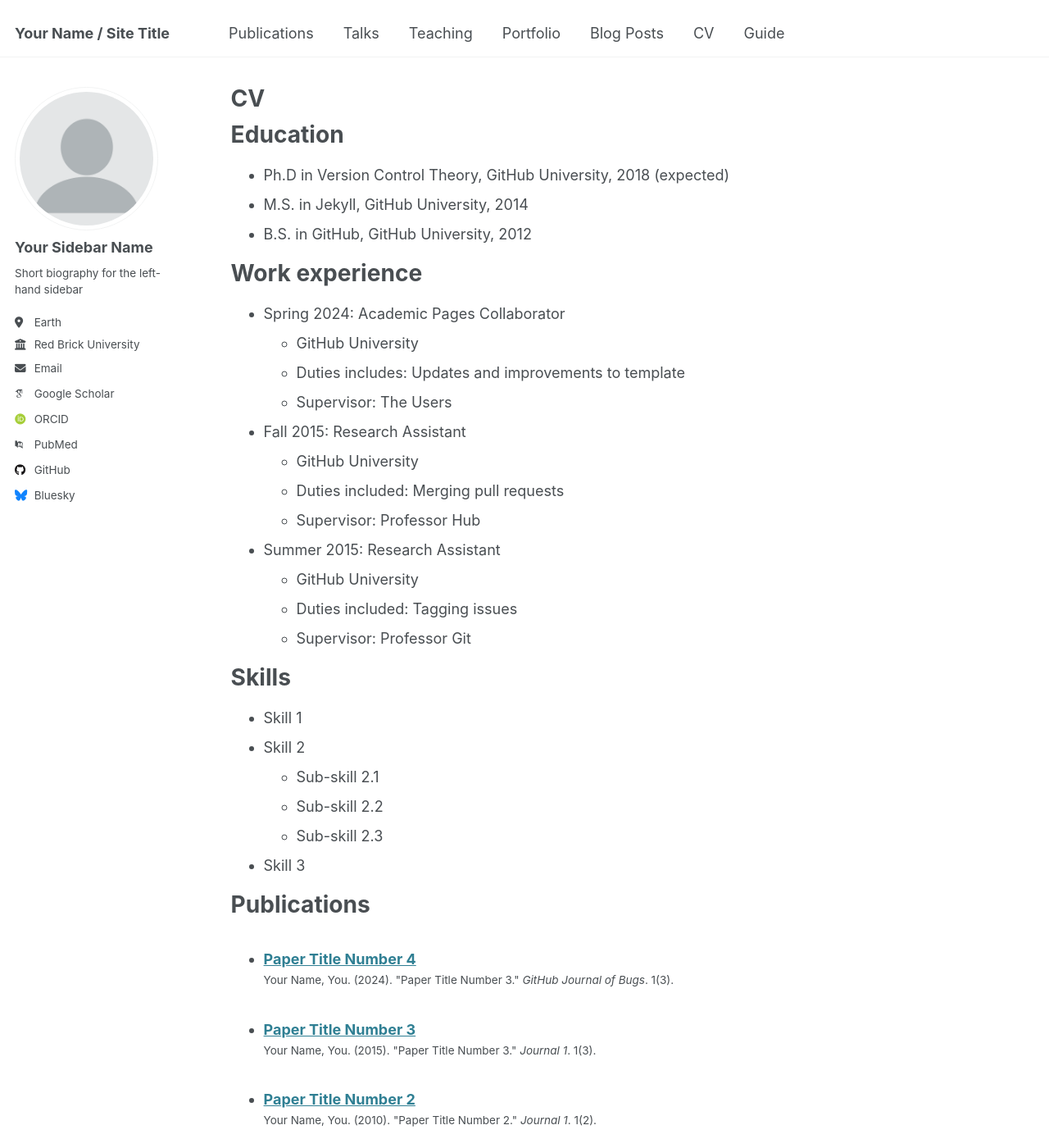
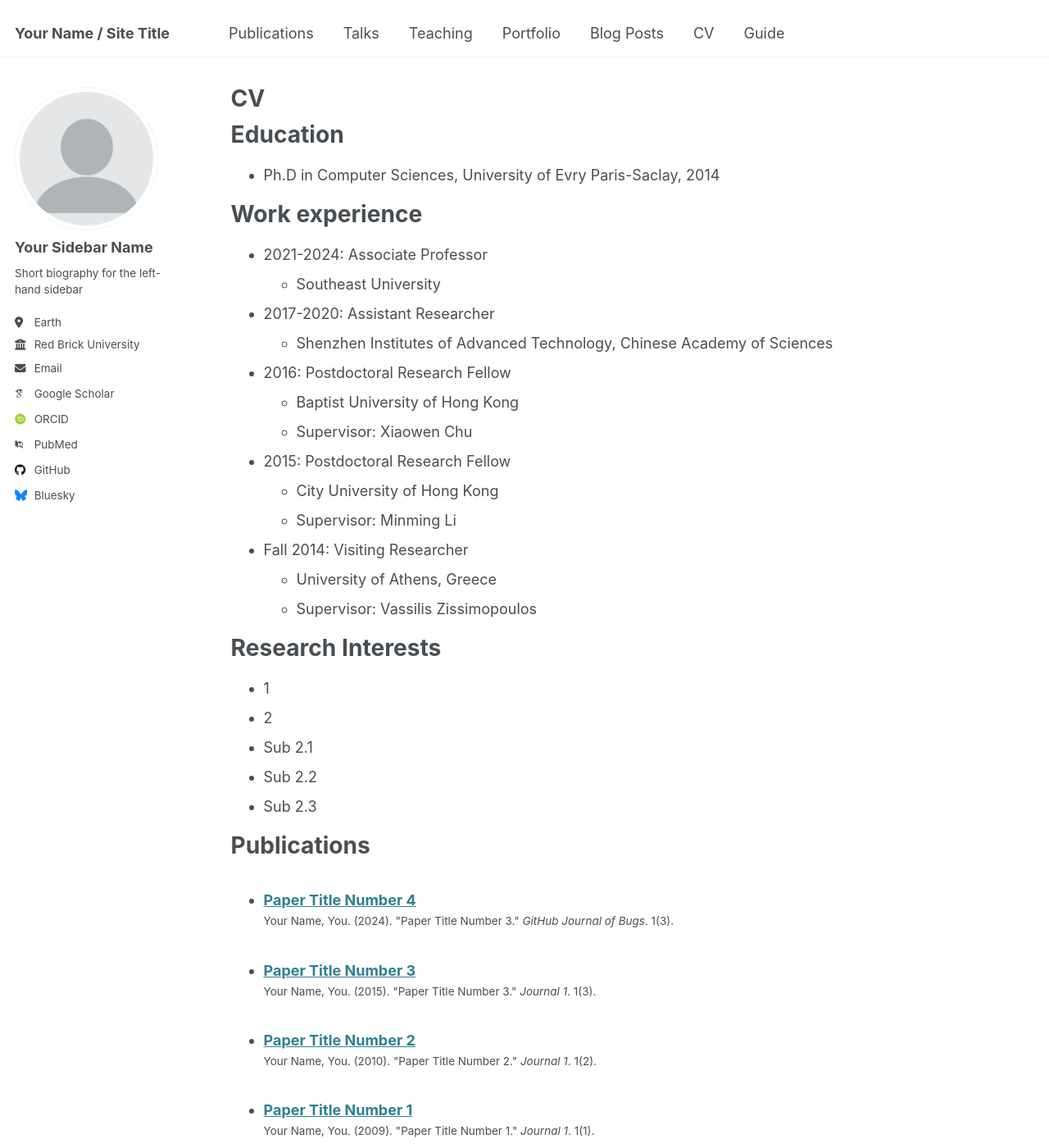
Before and after one commit to gchauv/gchauv.github.io, a Jekyll site: the page built from _pages/cv.md, in a window 1280 px wide and 1400 px high. Shown: the whole window at 82% size. Built offline with Jekyll 4.4.1, drawn with Linux system fonts in a browser that asks for light colours; some web fonts are replaced; some of the changed text lies outside the part shown.

Commit message:
Update cv.md

```diff
--- a/_pages/cv.md
+++ b/_pages/cv.md
@@ -11,54 +11,38 @@ redirect_from:
 
 Education
 ======
-* Ph.D in Version Control Theory, GitHub University, 2018 (expected)
-* M.S. in Jekyll, GitHub University, 2014
-* B.S. in GitHub, GitHub University, 2012
+* Ph.D in Computer Sciences, University of Evry Paris-Saclay, 2014
 
 Work experience
 ======
-* Spring 2024: Academic Pages Collaborator
-  * GitHub University
-  * Duties includes: Updates and improvements to template
-  * Supervisor: The Users
+* 2021-2024: Associate Professor
+  * Southeast University
 
-* Fall 2015: Research Assistant
-  * GitHub University
-  * Duties included: Merging pull requests
-  * Supervisor: Professor Hub
+* 2017-2020: Assistant Researcher
+  * Shenzhen Institutes of Advanced Technology, Chinese Academy of Sciences
 
-* Summer 2015: Research Assistant
-  * GitHub University
-  * Duties included: Tagging issues
-  * Supervisor: Professor Git
+* 2016: Postdoctoral Research Fellow
+  * Baptist University of Hong Kong
+  * Supervisor: Xiaowen Chu
 
-Skills
+* 2015: Postdoctoral Research Fellow
+  * City University of Hong Kong
+  * Supervisor: Minming Li
+
+* Fall 2014: Visiting Researcher
+  * University of Athens, Greece
+  * Supervisor: Vassilis Zissimopoulos
+
+Research Interests
 ======
-* Skill 1
-* Skill 2
-  * Sub-skill 2.1
-  * Sub-skill 2.2
-  * Sub-skill 2.3
-* Skill 3
+*  1
+*  2
+  * Sub 2.1
+  * Sub 2.2
+  * Sub 2.3
 
 Publications
 ======
   <ul>{% for post in site.publications reversed %}
     {% include archive-single-cv.html %}
   {% endfor %}</ul>
-
-Talks
-======
-  <ul>{% for post in site.talks reversed %}
-    {% include archive-single-talk-cv.html  %}
-  {% endfor %}</ul>
-
-Teaching
-======
-  <ul>{% for post in site.teaching reversed %}
-    {% include archive-single-cv.html %}
-  {% endfor %}</ul>
-
-Service and leadership
-======
-* Currently signed in to 43 different slack teams
```
